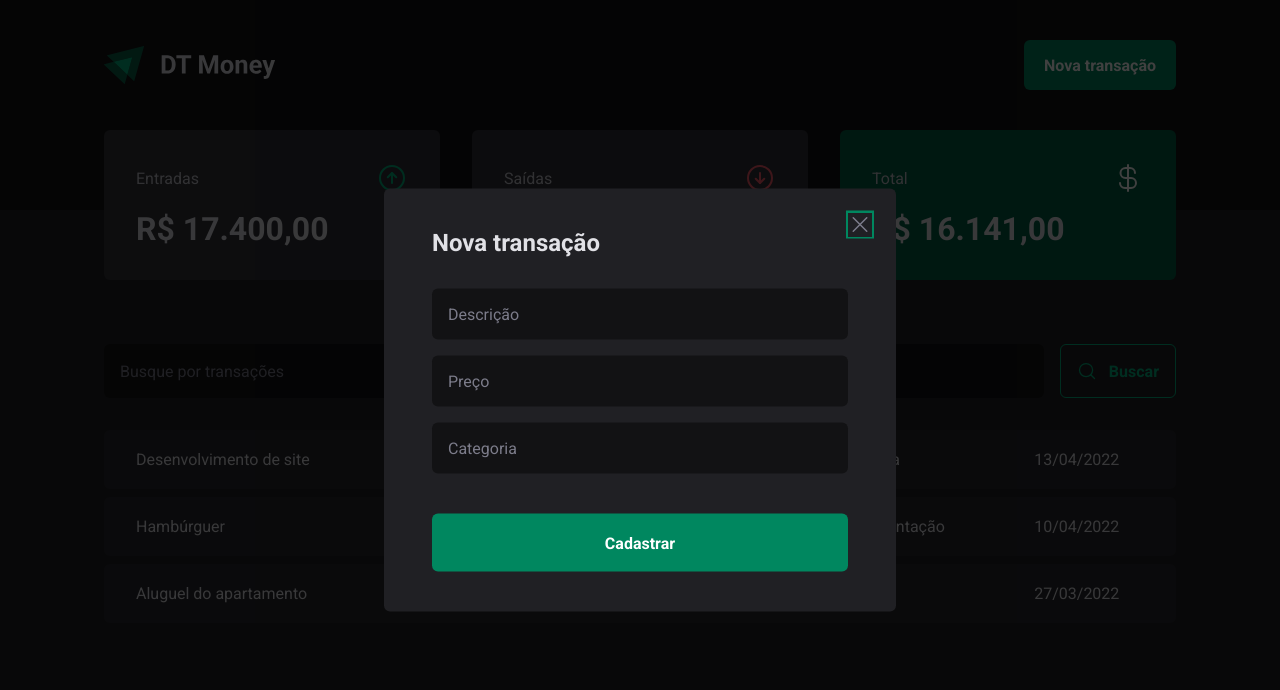
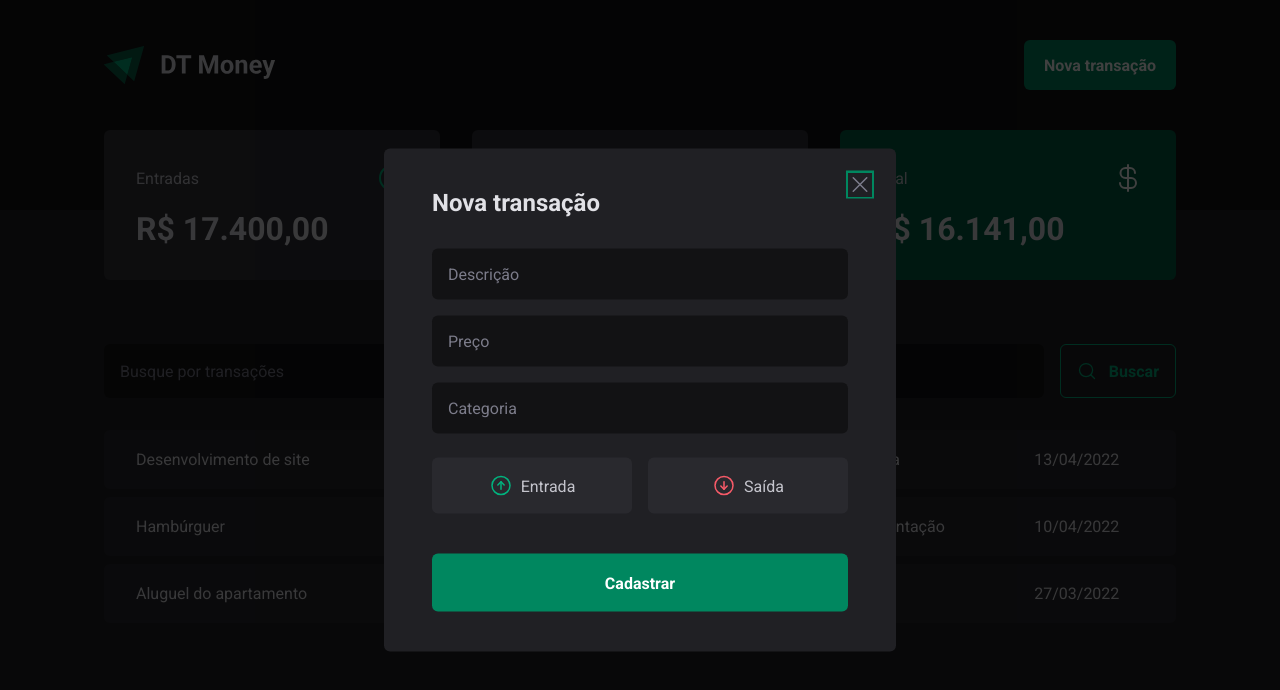
Before and after one commit to wfl-junior/rocketseat-ignite-react-dtmoney, a React (Vite) app: page / in a window 1280 px wide. Both pictures are taken after a click on the button "Nova transação". Shown: the top 690 px of the page. Built offline with nearby package versions, Linux system fonts and the light colour scheme.

Commit message:
Botões de entrada e saída

```diff
--- a/src/components/NewTransactionModal/index.tsx
+++ b/src/components/NewTransactionModal/index.tsx
@@ -1,6 +1,12 @@
 import * as Dialog from "@radix-ui/react-dialog";
-import { X } from "phosphor-react";
-import { CloseButton, Content, Overlay } from "./styles";
+import { ArrowCircleDown, ArrowCircleUp, X } from "phosphor-react";
+import {
+  CloseButton,
+  Content,
+  Overlay,
+  TransactionTypeButton,
+  TransactionTypes,
+} from "./styles";
 
 interface NewTransactionModalProps {}
 
@@ -20,6 +26,18 @@ export const NewTransactionModal: React.FC<NewTransactionModalProps> = () => (
         <input type="number" placeholder="Preço" required />
         <input type="text" placeholder="Categoria" required />
 
+        <TransactionTypes>
+          <TransactionTypeButton type="button" variant="income">
+            <ArrowCircleUp size={24} />
+            Entrada
+          </TransactionTypeButton>
+
+          <TransactionTypeButton type="button" variant="outcome">
+            <ArrowCircleDown size={24} />
+            Saída
+          </TransactionTypeButton>
+        </TransactionTypes>
+
         <button type="submit">Cadastrar</button>
       </form>
     </Content>
--- a/src/components/NewTransactionModal/styles.ts
+++ b/src/components/NewTransactionModal/styles.ts
@@ -67,3 +67,34 @@ export const CloseButton = styled(Dialog.Close)`
   line-height: 0;
   color: ${({ theme }) => theme.colors.gray[500]};
 `;
+
+export const TransactionTypes = styled.div`
+  display: grid;
+  grid-template-columns: repeat(2, 1fr);
+  gap: 1rem;
+  margin-top: 0.5rem;
+`;
+
+interface TransactionTypeButtonProps {
+  variant: "income" | "outcome";
+}
+
+export const TransactionTypeButton = styled.button<TransactionTypeButtonProps>`
+  padding: 1rem;
+  display: flex;
+  align-items: center;
+  justify-content: center;
+  gap: 0.5rem;
+  border-radius: 6px;
+
+  ${({ theme, variant }) => css`
+    color: ${theme.colors.gray[300]};
+    background-color: ${theme.colors.gray[700]};
+
+    svg {
+      color: ${variant === "income"
+        ? theme.colors.green[300]
+        : theme.colors.red[300]};
+    }
+  `}
+`;
```
